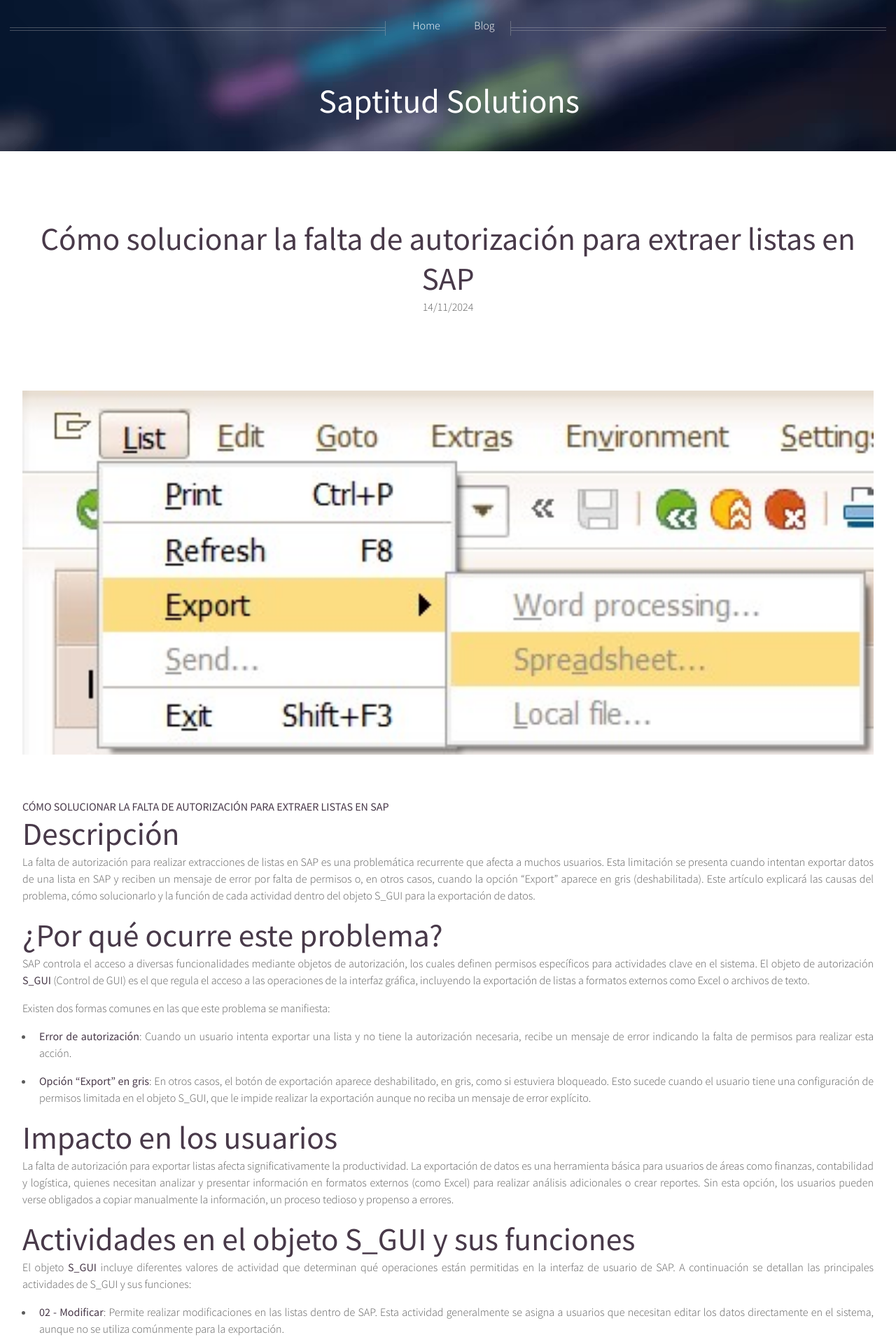
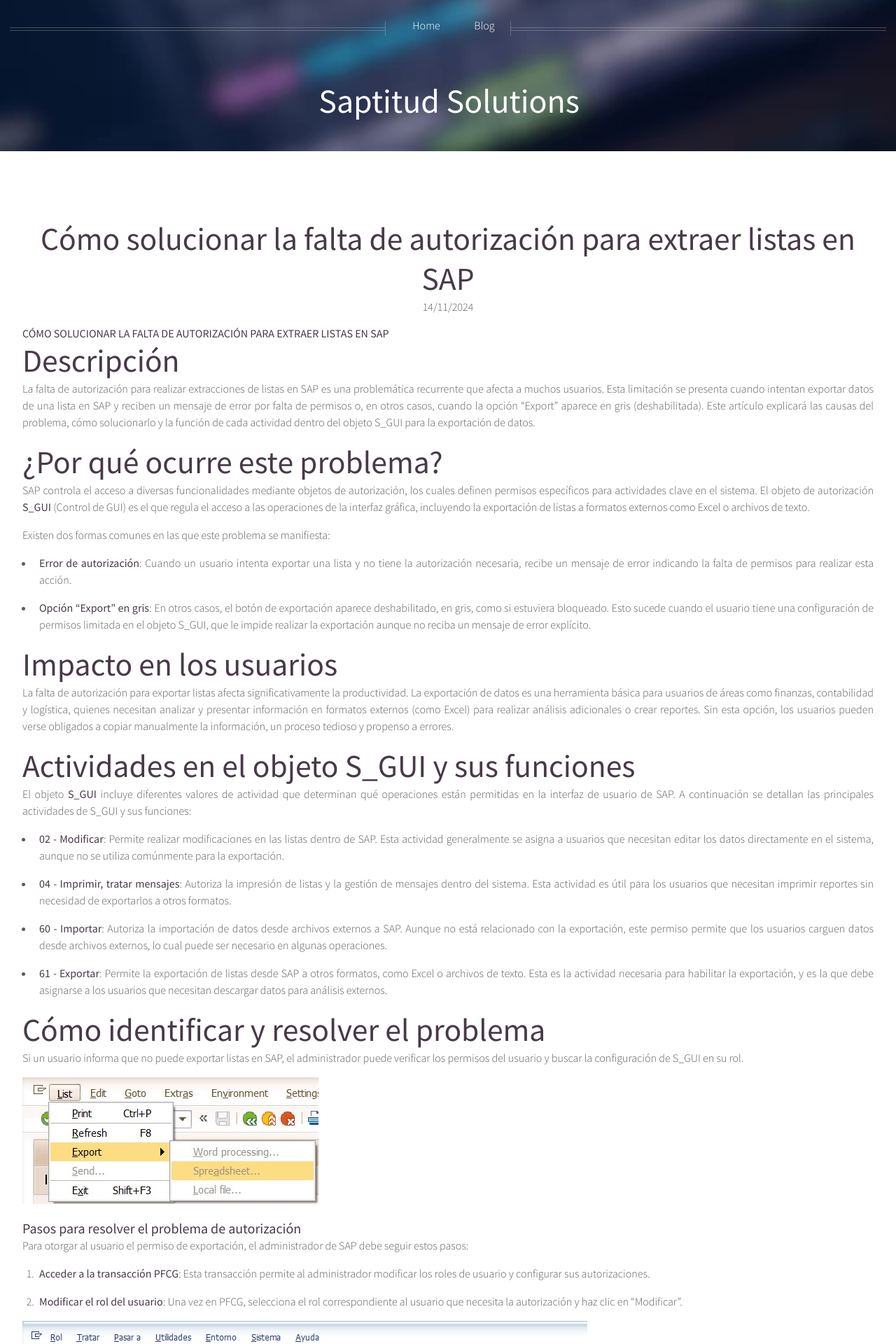
Before and after one commit to saptitud/saptiweb, a Jekyll site: the page built from _posts/2024-11-14-exportar-en-sap.md, in a window 1280 px wide. Shown: the top 1920 px of the page at 70% size. Built offline with Jekyll 4.4.1, drawn with Linux system fonts in a browser that asks for light colours.

Commit message:
Update post.html

```diff
--- a/_layouts/post.html
+++ b/_layouts/post.html
@@ -30,11 +30,11 @@
 							<header>
 								<h2><a href="#">{{ page.title }}</a></h2>
                                 {{ page.date | date: "%d/%m/%Y" }}
-								<p>
-									{{ page.subtitle }}<br>
-								</p>
+								<!--  <p> -->
+									<!--  {{ page.subtitle }}<br> -->
+								<!-- </p> -->
 							</header>
-                            <a href="#" class="image featured"><img src="{{ page.image }}" alt=""></a>
+                            <!-- <a href="#" class="image featured"><img src="{{ page.image }}" alt=""></a> -->
                             <p>
                             {{ content}}
                             </p>
```
